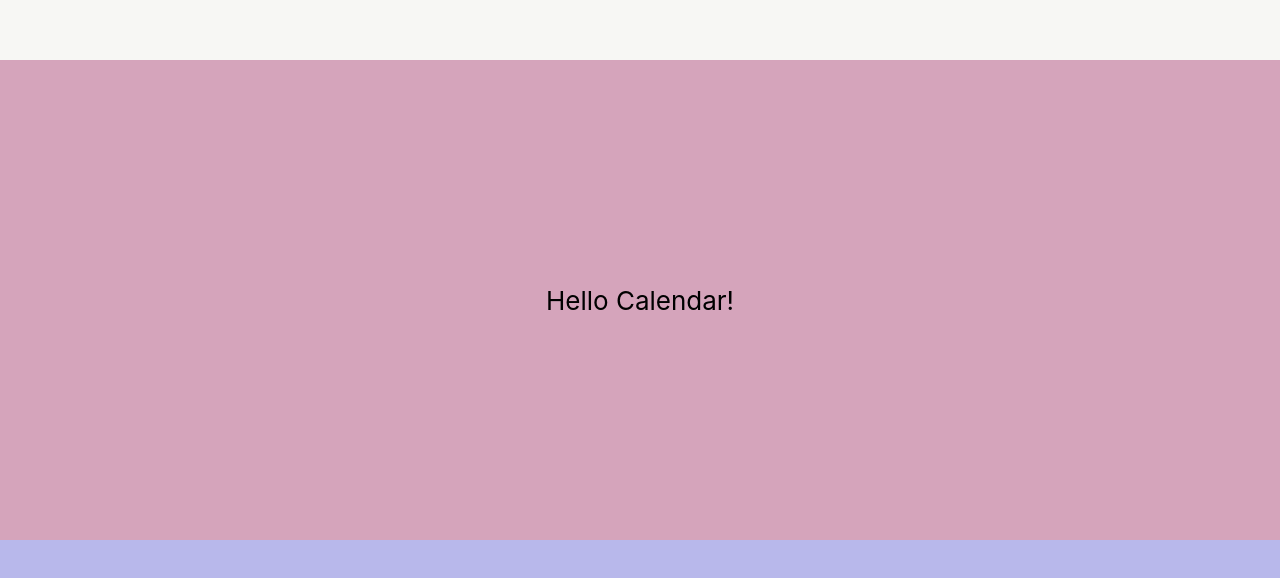
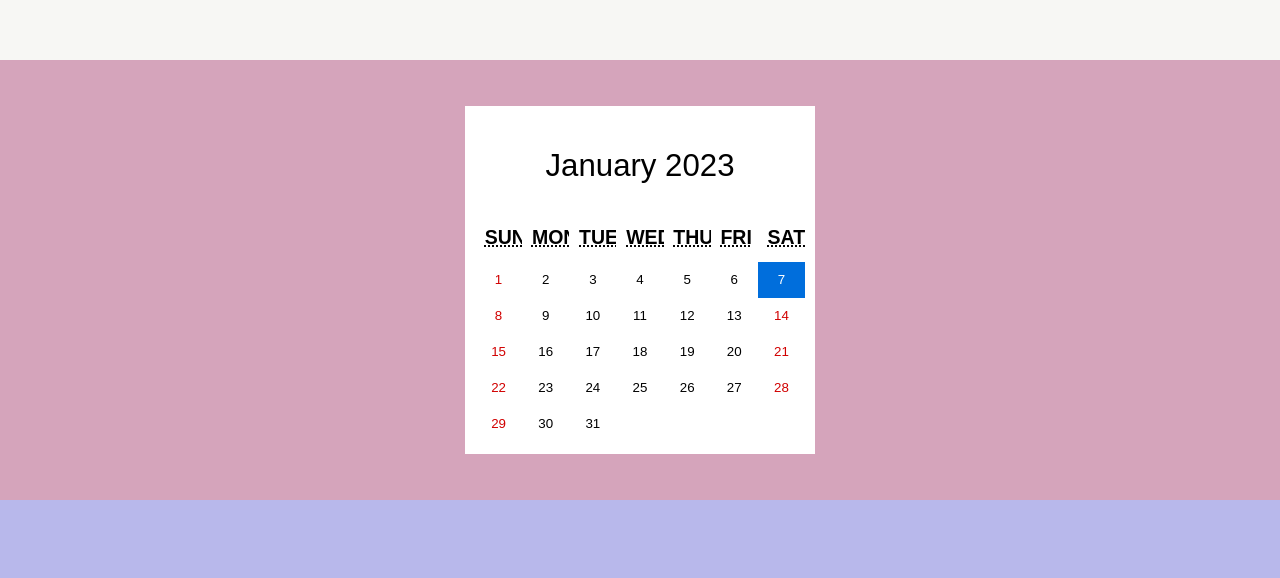
Before and after one commit to LiahWoody/wedding, a React (Create React App) app: page / in a window 1280 px wide. Shown: the part 1540-2118 px from the top of the page. Built offline with nearby package versions, Linux system fonts and the light colour scheme; a web font is replaced by a local one.

Commit message:
Add react-calendar

```diff
--- a/package.json
+++ b/package.json
@@ -1,13 +1,15 @@
 {
   "homepage": "https://LiahWoody.github.io/wedding",
   "name": "wedding",
-  "version": "0.1.6",
+  "version": "0.1.7",
   "private": true,
   "dependencies": {
     "@testing-library/jest-dom": "^5.16.4",
     "@testing-library/react": "^13.3.0",
     "@testing-library/user-event": "^13.5.0",
+    "moment": "^2.29.4",
     "react": "^18.1.0",
+    "react-calendar": "^3.9.0",
     "react-dom": "^18.1.0",
     "react-scripts": "5.0.1",
     "web-vitals": "^2.1.4"
--- a/src/calendar/Calendar.css
+++ b/src/calendar/Calendar.css
@@ -7,7 +7,7 @@
     /* background-image: url(../images/img_intro.png); */
     background-repeat: no-repeat;
     background-position: center;
-    min-height: 60vh;
+    min-height: 55vh;
     display: flex;
     flex-direction: column;
     align-items: center;
@@ -15,3 +15,126 @@
     font-size: calc(10px + 2vmin);
     color: #000000;
 }
+
+.react-calendar {
+    width: 350px;
+    max-width: 100%;
+    background: white;
+    padding-left: 10px;
+    padding-right: 10px;
+    padding-top: 12px;
+    padding-bottom: 12px;
+    font-family: Arial, Helvetica, sans-serif;
+    line-height: 1.125em;
+  }
+  .react-calendar--doubleView {
+    width: 700px;
+  }
+  .react-calendar--doubleView .react-calendar__viewContainer {
+    display: flex;
+    margin: -0.5em;
+  }
+  .react-calendar--doubleView .react-calendar__viewContainer > * {
+    width: 50%;
+    margin: 0.5em;
+  }
+  .react-calendar,
+  .react-calendar *,
+  .react-calendar *:before,
+  .react-calendar *:after {
+    -moz-box-sizing: border-box;
+    -webkit-box-sizing: border-box;
+    box-sizing: border-box;
+  }
+  .react-calendar button {
+    margin: 0;
+    border: 0;
+    outline: none;
+  }
+  .react-calendar button:enabled:hover {
+    cursor: pointer;
+  }
+  .react-calendar__navigation {
+    display: flex;
+    height: 44px;
+    margin-bottom: 1em;
+    margin-top: 1em;
+  }
+  .react-calendar__navigation button {
+    font-size: 1.2em;
+    min-width: 44px;
+    background: none;
+  }
+  .react-calendar__navigation button:disabled {
+    background-color: #f0f0f0;
+  }
+  .react-calendar__navigation button:enabled:hover,
+  .react-calendar__navigation button:enabled:focus {
+    background-color: #e6e6e6;
+  }
+  .react-calendar__month-view__weekdays {
+    text-align: center;
+    text-transform: uppercase;
+    font-weight: bold;
+    font-size: 0.75em;
+  }
+  .react-calendar__month-view__weekdays__weekday {
+    padding: 0.5em;
+  }
+  .react-calendar__month-view__weekNumbers .react-calendar__tile {
+    display: flex;
+    align-items: center;
+    justify-content: center;
+    font-size: 0.75em;
+    font-weight: bold;
+  }
+  .react-calendar__month-view__days__day--weekend {
+    color: #d10000;
+  }
+  .react-calendar__month-view__days__day--neighboringMonth {
+    color: #757575;
+  }
+  .react-calendar__year-view .react-calendar__tile,
+  .react-calendar__decade-view .react-calendar__tile,
+  .react-calendar__century-view .react-calendar__tile {
+    padding: 2em 0.5em;
+  }
+  .react-calendar__tile {
+    max-width: 100%;
+    padding: 10px 6.6667px;
+    background: none;
+    text-align: center;
+    line-height: 16px;
+  }
+  .react-calendar__tile:disabled {
+    background-color: #f0f0f0;
+  }
+  .react-calendar__tile:enabled:hover,
+  .react-calendar__tile:enabled:focus {
+    background-color: #e6e6e6;
+  }
+  .react-calendar__tile--now {
+    background: #ffff76;
+  }
+  .react-calendar__tile--now:enabled:hover,
+  .react-calendar__tile--now:enabled:focus {
+    background: #ffffa9;
+  }
+  .react-calendar__tile--hasActive {
+    background: #76baff;
+  }
+  .react-calendar__tile--hasActive:enabled:hover,
+  .react-calendar__tile--hasActive:enabled:focus {
+    background: #a9d4ff;
+  }
+  .react-calendar__tile--active {
+    background: #006edc;
+    color: white;
+  }
+  .react-calendar__tile--active:enabled:hover,
+  .react-calendar__tile--active:enabled:focus {
+    background: #1087ff;
+  }
+  .react-calendar--selectRange .react-calendar__tile--hover {
+    background-color: #e6e6e6;
+  }
--- a/src/calendar/Calendar.js
+++ b/src/calendar/Calendar.js
@@ -1,3 +1,6 @@
+import React, { useState } from "react";
+import ReactCalendar from "react-calendar";
+import moment from "moment";
 import "./Calendar.css";
 
 function Calendar() {
@@ -5,7 +8,16 @@ function Calendar() {
     <div className="Calendar">
       <header className="Calendar-header">
         <div>
-                    Hello Calendar!
+          <ReactCalendar
+            defaultValue={new Date(2023, 0, 7)}
+            formatDay={(locale, date) => date.toLocaleString('en', {day : 'numeric'})}
+            showNeighboringMonth={false}
+            calendarType='US'
+            prevLabel={null}
+            prev2Label={null}
+            nextLabel={null}
+            next2Label={null}
+          />
         </div>
       </header>
     </div>
```
Also changed, not shown: public/index.html (+0 -22 lines), 1 other file (tests, documents, lock files or other folders). Lines whose indentation alone changed are shown as unchanged.
